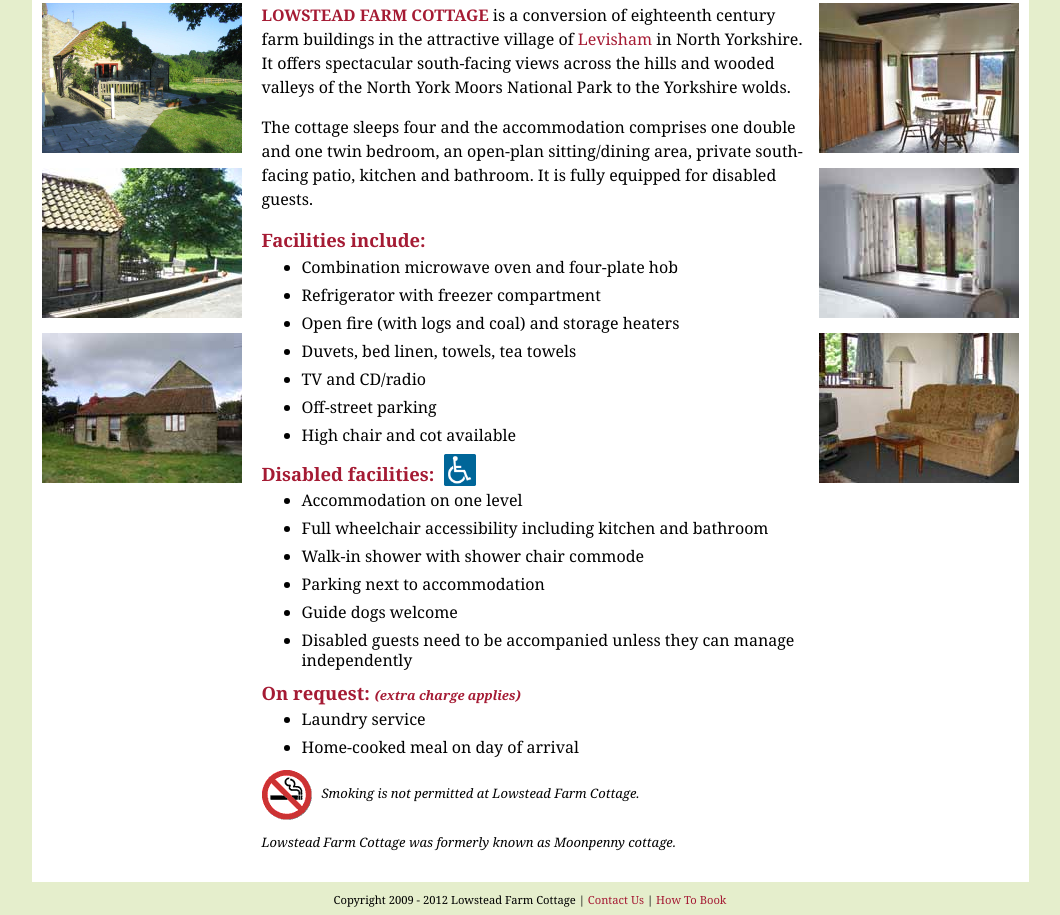
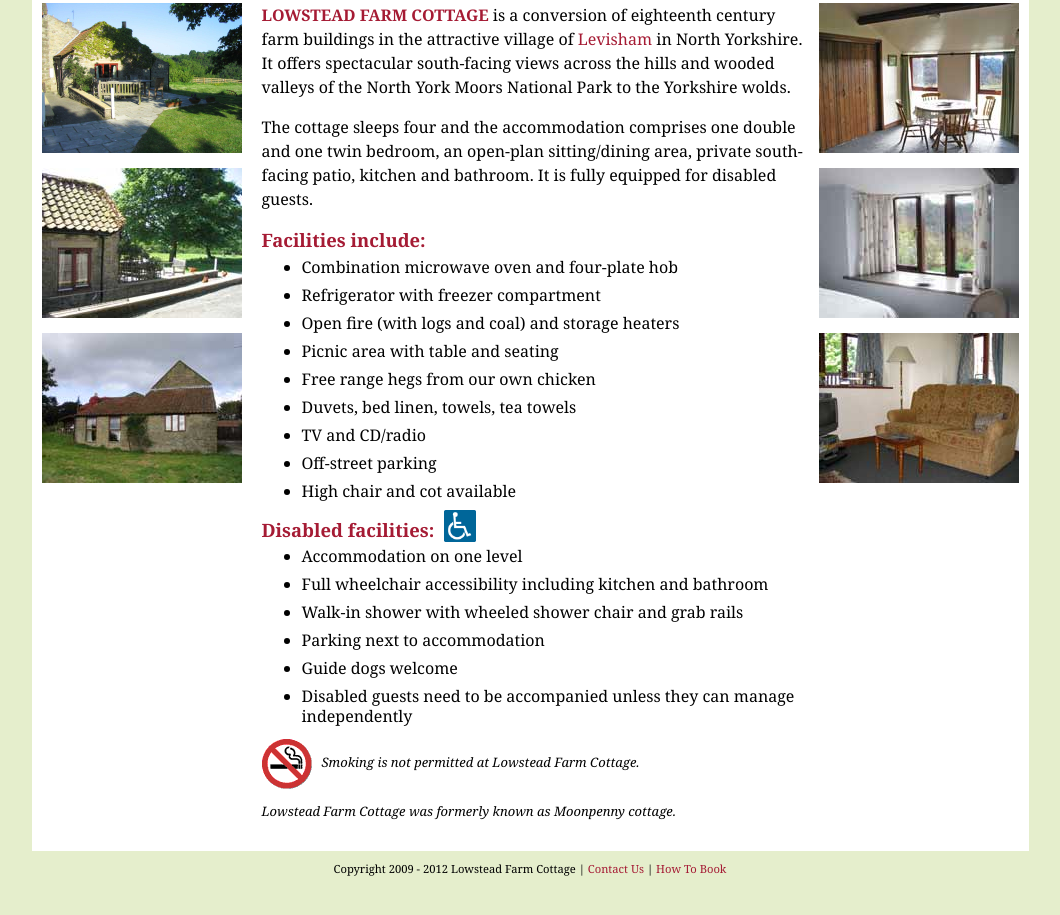
Before and after one commit to freakent/Lowstead-Farm, a plain HTML site: page index.html in a window 1280 px wide. Shown: the part 254-1169 px from the top of the page, without its empty margins (110-1170 px from the left). After the commit the page ends 1138 px from the top, so only its background shows below. Drawn offline with Linux system fonts and the light colour scheme.

Commit message:
Updated facilities, disabled facilities and 2012 rates. Removed the on request section.

```diff
--- a/index.html
+++ b/index.html
@@ -42,6 +42,8 @@ disabled guests. </p>
   <li>Combination microwave oven and four-plate hob</li>
   <li>Refrigerator with freezer compartment</li>
   <li>Open fire (with logs and coal) and storage heaters</li>
+  <li>Picnic area with table and seating</li>
+  <li>Free range hegs from our own chicken</li>
   <li>Duvets, bed linen, towels, tea towels</li>
   <li>TV and CD/radio</li>
   <li>Off-street parking</li>
@@ -52,16 +54,11 @@ disabled guests. </p>
 <ul>
   <li>Accommodation on one level</li>
   <li>Full wheelchair accessibility including kitchen and bathroom</li>
-  <li>Walk-in shower with shower chair commode</li>
+  <li>Walk-in shower with wheeled shower chair and grab rails</li>
   <li>Parking next to accommodation</li>
   <li>Guide dogs welcome</li>
   <li>Disabled guests need to be accompanied unless they can manage
 independently</li>
-</ul>
-<h2>On request: <span class="note">(extra charge applies)</span></h2>
-<ul>
-  <li>Laundry service</li>
-  <li>Home-cooked meal on day of arrival</li>
 </ul>
 <p class="note"><img src="images/no_smoking.gif" height="50" alt="No Smoking"/>Smoking
 is not permitted at Lowstead Farm Cottage.</p>
```
Also changed, not shown: Booking-Information.html (+6 -5 lines).
